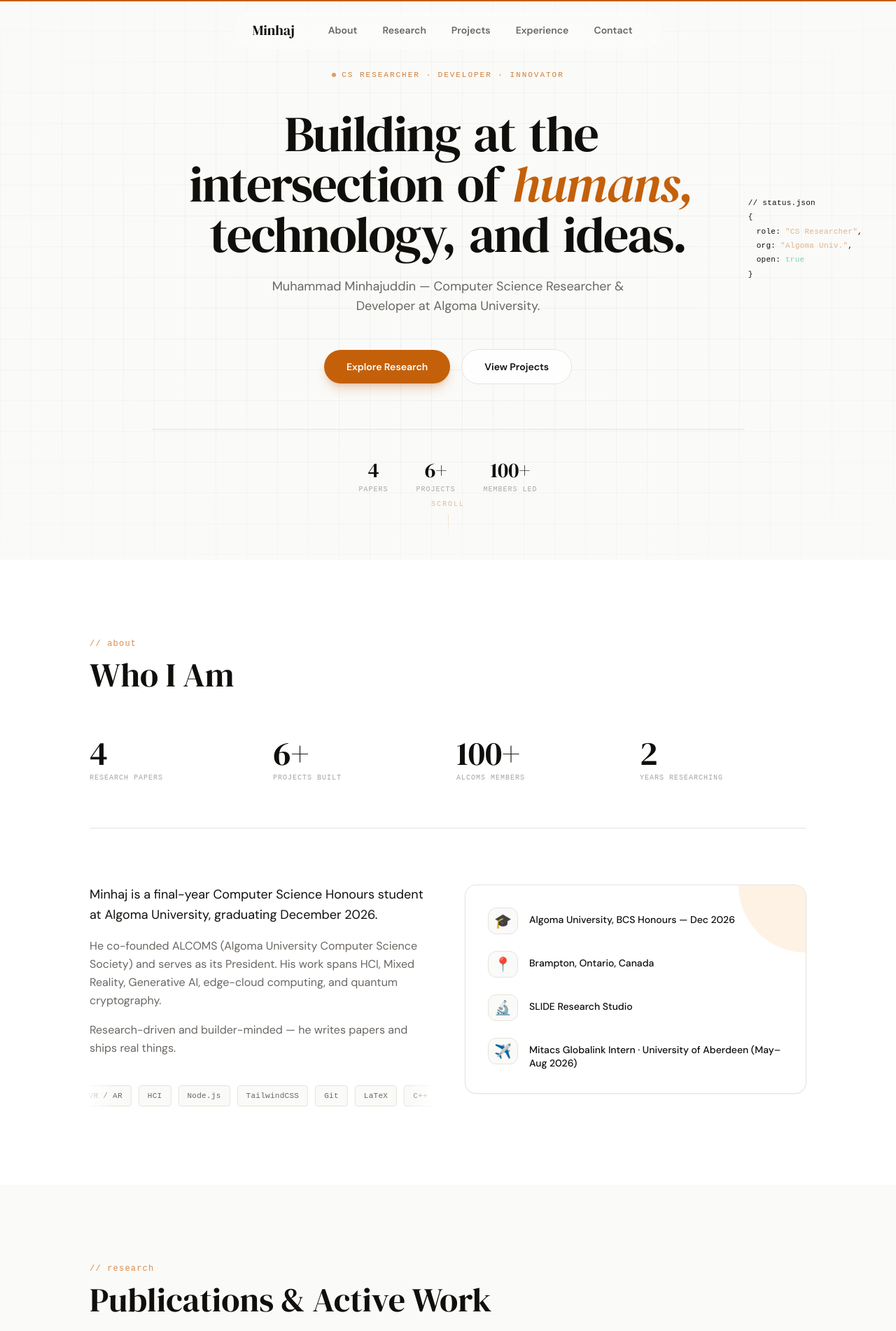
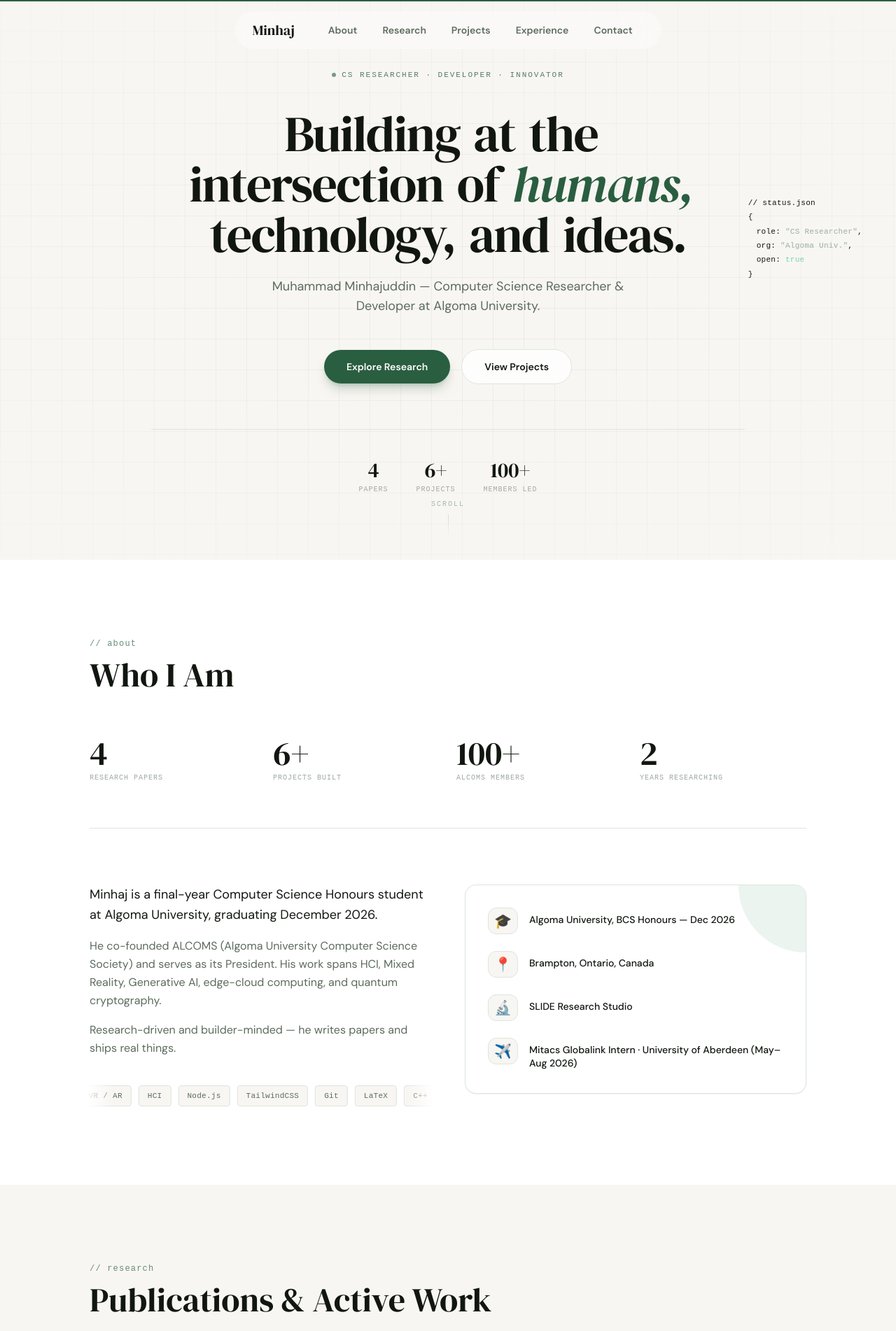
Before and after one commit to minhajuddinm/minhajuddinm.github.io, a React (Vite) app: page / in a window 1280 px wide. Shown: the top 1902 px of the page at 70% size. Built offline with nearby package versions, Linux system fonts and the light colour scheme.

Commit message:
color change

```diff
--- a/src/components/About.jsx
+++ b/src/components/About.jsx
@@ -135,7 +135,7 @@ export default function About() {
             <motion.div
               whileHover={{ y: -6 }}
               transition={{ duration: 0.22, ease: 'easeOut' }}
-              className="relative bg-white border border-border-soft rounded-2xl p-8 shadow-sm hover:shadow-[0_20px_48px_rgba(196,96,10,0.1)] hover:border-accent/20 transition-shadow duration-300 overflow-hidden"
+              className="relative bg-white border border-border-soft rounded-2xl p-8 shadow-sm hover:shadow-[0_20px_48px_rgba(42,94,64,0.12)] hover:border-accent/20 transition-shadow duration-300 overflow-hidden"
             >
               <div className="absolute top-0 right-0 w-24 h-24 bg-accent-soft rounded-bl-full pointer-events-none" />
               <ul className="space-y-6 relative z-10">
--- a/src/components/Experience.jsx
+++ b/src/components/Experience.jsx
@@ -63,7 +63,7 @@ function TimelineEntry({ entry, isLast }) {
         whileInView={{ scale: 1 }}
         viewport={{ once: true }}
         transition={{ type: 'spring', stiffness: 350, damping: 20, delay: 0.1 }}
-        className="absolute left-[3px] top-2 w-3.5 h-3.5 rounded-full bg-accent ring-4 ring-warm-bg shadow-[0_0_12px_rgba(196,96,10,0.35)]"
+        className="absolute left-[3px] top-2 w-3.5 h-3.5 rounded-full bg-accent ring-4 ring-warm-bg shadow-[0_0_12px_rgba(42,94,64,0.4)]"
         aria-hidden="true"
       />
 
--- a/src/components/Hero.jsx
+++ b/src/components/Hero.jsx
@@ -37,7 +37,7 @@ function GridBackground() {
       {/* Radial vignette — fades grid edges */}
       <div
         className="absolute inset-0"
-        style={{ background: 'radial-gradient(ellipse 85% 80% at 50% 50%, transparent 20%, #FAFAF8 100%)' }}
+        style={{ background: 'radial-gradient(ellipse 85% 80% at 50% 50%, transparent 20%, #F8F6F2 100%)' }}
       />
     </div>
   )
--- a/src/components/Projects.jsx
+++ b/src/components/Projects.jsx
@@ -79,7 +79,7 @@ function ProjectCard({ project }) {
       whileHover={{ y: -6 }}
       transition={{ duration: 0.22, ease: 'easeOut' }}
       layout
-      className="group relative bg-white border border-border-soft rounded-2xl p-7 flex flex-col shadow-sm hover:shadow-[0_16px_40px_rgba(196,96,10,0.1)] hover:border-accent/20 transition-all duration-300 overflow-hidden"
+      className="group relative bg-white border border-border-soft rounded-2xl p-7 flex flex-col shadow-sm hover:shadow-[0_16px_40px_rgba(42,94,64,0.12)] hover:border-accent/20 transition-all duration-300 overflow-hidden"
     >
       {/* Warm glow on hover */}
       <div className="absolute inset-0 bg-gradient-to-br from-accent/[0.04] to-transparent opacity-0 group-hover:opacity-100 transition-opacity duration-300 pointer-events-none rounded-2xl" />
--- a/src/components/Research.jsx
+++ b/src/components/Research.jsx
@@ -77,7 +77,7 @@ function ResearchCard({ paper }) {
       whileHover={{ y: -6 }}
       transition={{ duration: 0.22, ease: 'easeOut' }}
       layout
-      className="group relative bg-white border border-border-soft rounded-2xl p-7 flex flex-col shadow-sm hover:shadow-[0_16px_40px_rgba(196,96,10,0.1)] hover:border-accent/20 transition-all duration-300 overflow-hidden"
+      className="group relative bg-white border border-border-soft rounded-2xl p-7 flex flex-col shadow-sm hover:shadow-[0_16px_40px_rgba(42,94,64,0.12)] hover:border-accent/20 transition-all duration-300 overflow-hidden"
     >
       {/* Warm hover glow */}
       <div className="absolute inset-0 bg-gradient-to-br from-accent/[0.04] to-transparent opacity-0 group-hover:opacity-100 transition-opacity duration-300 pointer-events-none rounded-2xl" />
--- a/src/index.css
+++ b/src/index.css
@@ -5,7 +5,7 @@
 @layer base {
   html {
     scroll-behavior: smooth;
-    background-color: #FAFAF8;
+    background-color: #F8F6F2;
   }
 
   body {
--- a/tailwind.config.cjs
+++ b/tailwind.config.cjs
@@ -4,18 +4,18 @@ module.exports = {
   theme: {
     extend: {
       colors: {
-        accent: '#C4600A',          // Amber — warm, distinctive, not AI
-        'accent-soft': '#FEF2E4',   // Pale amber tint
-        'warm-bg': '#FAFAF8',       // Near-white warm parchment
+        accent: '#2A5E40',          // Forest green — rich, distinctive, not AI
+        'accent-soft': '#EBF4EE',   // Pale sage tint
+        'warm-bg': '#F8F6F2',       // Warm parchment
         surface: '#FFFFFF',
-        ink: '#100F0C',             // Rich warm near-black
-        'ink-muted': '#6A6662',     // Warm mid-gray
-        'border-soft': '#E8E3DB',   // Warm beige border
+        ink: '#111710',             // Warm near-black (slight green undertone)
+        'ink-muted': '#5C6B5E',     // Warm sage-gray
+        'border-soft': '#DDE5DE',   // Soft sage-green border
       },
       fontFamily: {
         display: ['"DM Serif Display"', 'serif'],
-        body: ['"DM Sans"', 'sans-serif'],
-        mono: ['"DM Mono"', '"Fira Code"', 'ui-monospace', 'monospace'],
+        body:    ['"DM Sans"', 'sans-serif'],
+        mono:    ['"DM Mono"', '"Fira Code"', 'ui-monospace', 'monospace'],
       },
     },
   },
```
